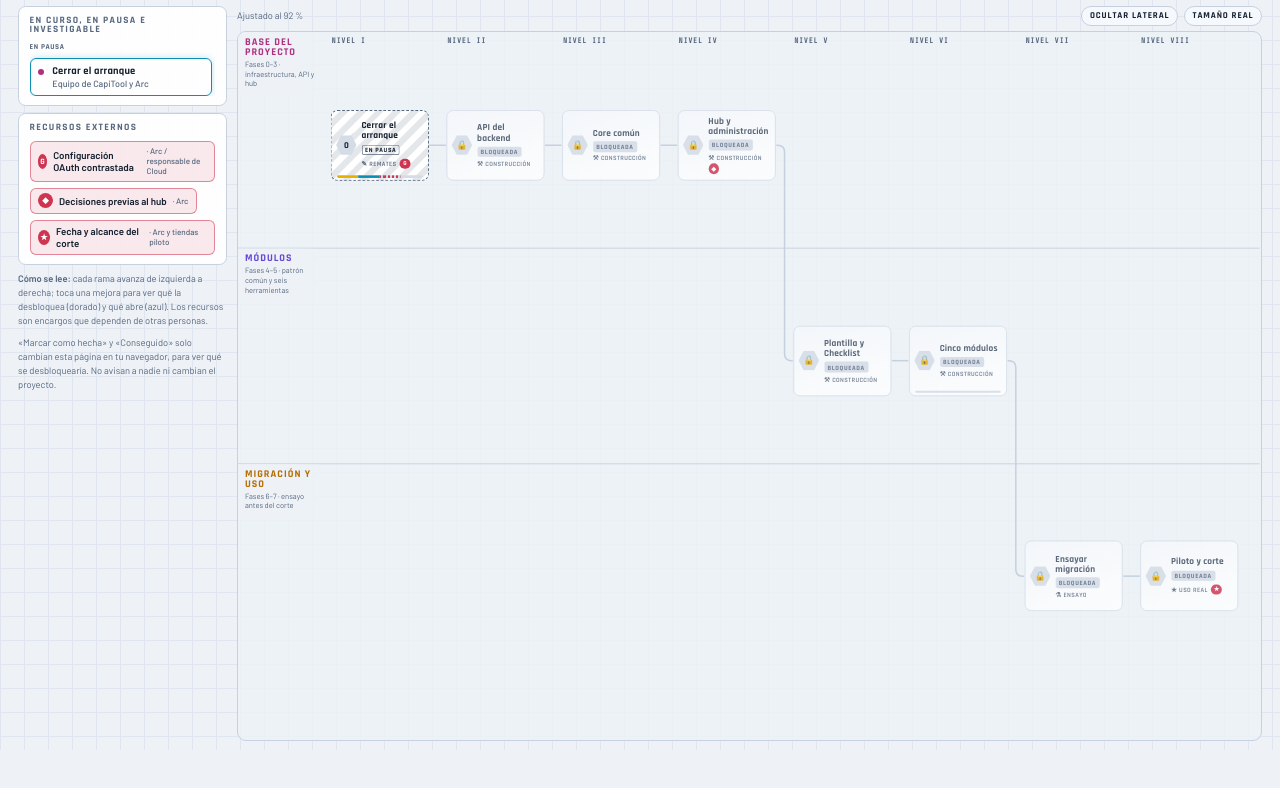
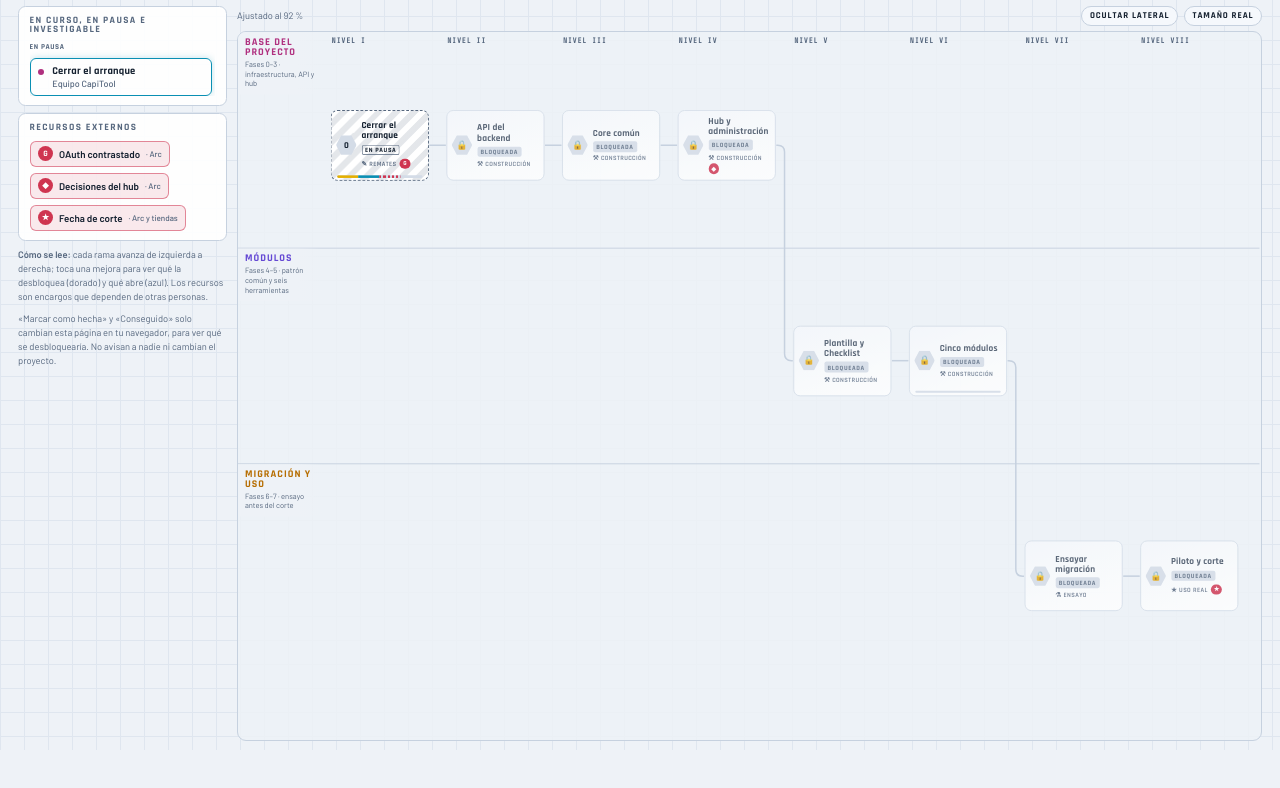
Before and after one commit to Hexabor/CapiTool, a plain HTML site: page docs/mapa-fases.html in a window 1280 px wide. Shown: the part 56-844 px from the top of the page. Drawn offline with nearby package versions, Linux system fonts and the light colour scheme.

Commit message:
docs: mantener recursos visibles con la ficha de fases

```diff
--- a/docs/mapa-fases.html
+++ b/docs/mapa-fases.html
@@ -240,15 +240,15 @@ const RECURSOS = [
   {
     "id": "oauth",
     "ic": "G",
-    "t": "Configuración OAuth contrastada",
-    "q": "Arc / responsable de Cloud",
+    "t": "OAuth contrastado",
+    "q": "Arc",
     "d": "El plan y la guía local describen modalidades diferentes. Confirmar la configuración realmente aplicada y completar la documentación propia; no cambiar permisos por publicar el árbol.",
     "ok": false
   },
   {
     "id": "decisiones",
     "ic": "◆",
-    "t": "Decisiones previas al hub",
+    "t": "Decisiones del hub",
     "q": "Arc",
     "d": "Plan §10: respaldo de administración, acceso de tiendas a Sheets y módulo futuro; decisiones aún por confirmar. No ampliar permisos en esta ronda.",
     "ok": false
@@ -256,8 +256,8 @@ const RECURSOS = [
   {
     "id": "corte",
     "ic": "★",
-    "t": "Fecha y alcance del corte",
-    "q": "Arc y tiendas piloto",
+    "t": "Fecha de corte",
+    "q": "Arc y tiendas",
     "d": "Plan fases 6–7: decidir cuándo migrar y coordinar el uso de la versión 2.0. El árbol no autoriza ni ejecuta la migración.",
     "ok": false
   }
@@ -279,10 +279,10 @@ const FASES = [
     "ic": "0",
     "t": "Cerrar el arranque",
     "e": "pausa",
-    "q": "Equipo de CapiTool y Arc",
+    "q": "Equipo CapiTool",
     "k": "remate",
-    "d": "Fase 0 empezada: repositorio y Pages sirven el hub de espera; backend vivo responde 0.0.1. Falta conciliar OAuth/configuración y acreditar los criterios de ARRANQUE.md. No consta cierre aceptado.",
-    "prox": "Configuración propia completa y pruebas de arranque documentadas, sin contradicciones.",
+    "d": "Pages y backend 0.0.1 comprobados. OAuth y cierre de fase 0 pendientes (ARRANQUE.md).",
+    "prox": "Cierre de arranque documentado.",
     "dep": [],
     "res": [
       "oauth"
@@ -296,7 +296,7 @@ const FASES = [
     "ic": "1",
     "t": "API del backend",
     "e": "todo",
-    "q": "Equipo de CapiTool",
+    "q": "Equipo CapiTool",
     "k": "obra",
     "d": "Plan fase 1: autenticación, configuración, activación y filas con versión/LockService. El código principal es aún router vacío; no consta implementación de los handlers.",
     "prox": "Pruebas con datos ficticios acreditan autorización y conflicto 409 según el plan.",
@@ -312,7 +312,7 @@ const FASES = [
     "ic": "2",
     "t": "Core común",
     "e": "todo",
-    "q": "Equipo de CapiTool",
+    "q": "Equipo CapiTool",
     "k": "obra",
     "d": "Plan fase 2: login, llamadas, cola, caché, polling y UI compartida. El repositorio solo contiene el catálogo de tiendas; core.js/core.css y demo no constan.",
     "prox": "Demo ficticia funciona en dos navegadores y propaga un cambio en menos de 30 s.",
@@ -328,7 +328,7 @@ const FASES = [
     "ic": "3",
     "t": "Hub y administración",
     "e": "todo",
-    "q": "Equipo de CapiTool y Arc",
+    "q": "Equipo CapiTool",
     "k": "obra",
     "d": "Plan fase 3: acceso, selección de tienda, módulos activos y panel de administración. La entrada publicada es una página de espera; aún no acredita este hub funcional.",
     "prox": "Alta de prueba, aprobación y activación muestran el módulo conforme al plan.",
@@ -347,7 +347,7 @@ const FASES = [
     "ic": "4",
     "t": "Plantilla y Checklist",
     "e": "todo",
-    "q": "Equipo de CapiTool",
+    "q": "Equipo CapiTool",
     "k": "obra",
     "d": "Plan fase 4: plantilla común de módulo y Checklist con equipo/listas/progreso. No constan estos archivos en el principal.",
     "prox": "Checklist con datos ficticios funciona en dos dispositivos de prueba y permite arrancar un segundo módulo.",
@@ -363,10 +363,10 @@ const FASES = [
     "ic": "5",
     "t": "Cinco módulos",
     "e": "todo",
-    "q": "Equipo de CapiTool",
+    "q": "Equipo CapiTool",
     "k": "obra",
-    "d": "Plan fase 5: Entrenamientos, Procurement, Garantías, Ajustes y Xfer Reg. Son independientes tras la plantilla; el orden del plan es recomendable, no una cadena obligatoria.",
-    "prox": "Los seis módulos completos funcionan en el catálogo de prueba, con sus criterios documentados.",
+    "d": "Fase 5: cinco módulos independientes tras la plantilla; orden recomendado, no obligatorio (plan).",
+    "prox": "Seis módulos probados en catálogo ficticio.",
     "dep": [
       "f4"
     ]
@@ -379,7 +379,7 @@ const FASES = [
     "ic": "6",
     "t": "Ensayar migración",
     "e": "todo",
-    "q": "Equipo de CapiTool",
+    "q": "Equipo CapiTool",
     "k": "ensayo",
     "d": "Plan fase 6: herramienta solo admin, mapeadores, vista previa y lotes idempotentes. Construir y ensayar con fixtures ficticios; recuperar datos reales queda fuera de esta ronda.",
     "prox": "Dos importaciones de los mismos fixtures dejan idénticas filas y recuentos por módulo.",
```
